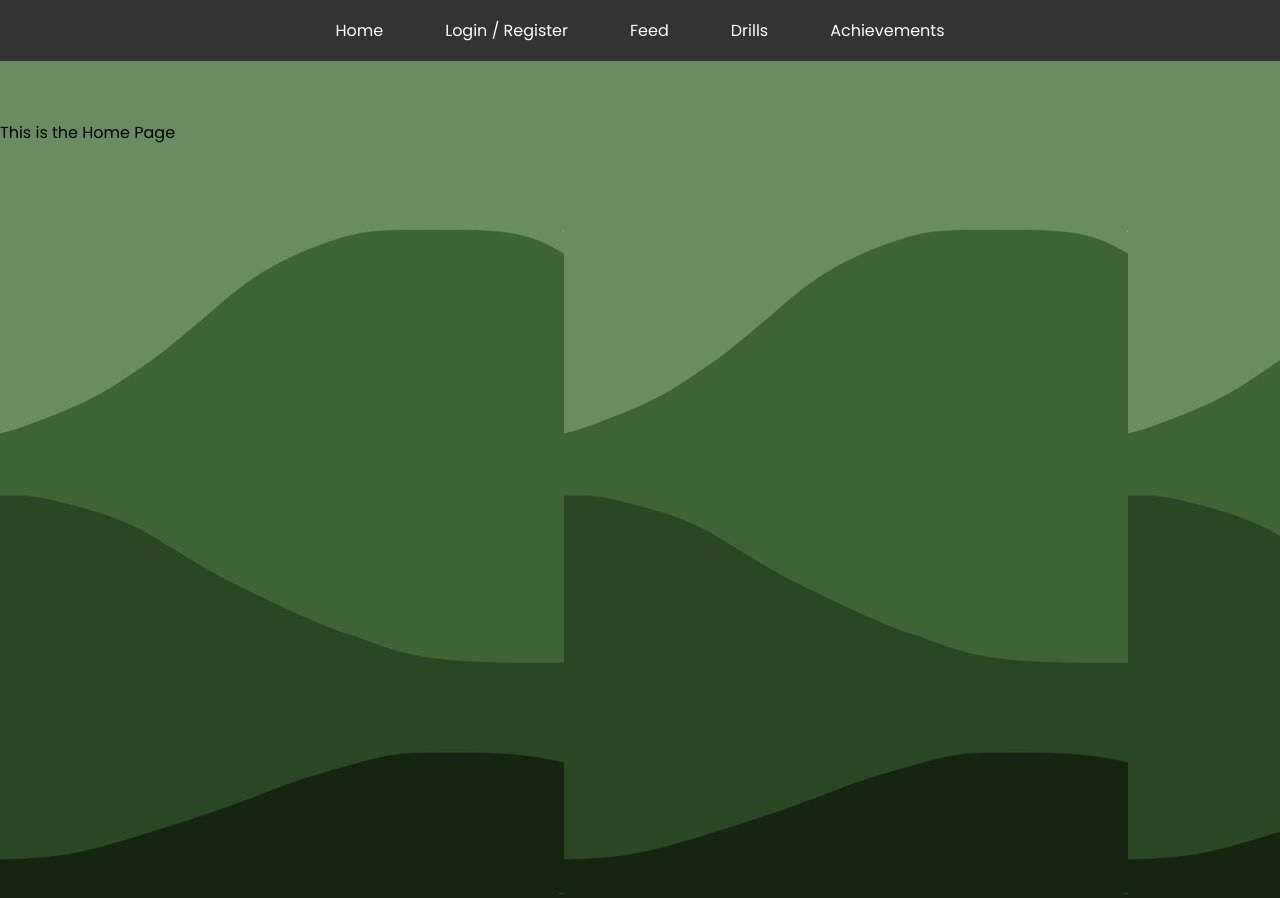
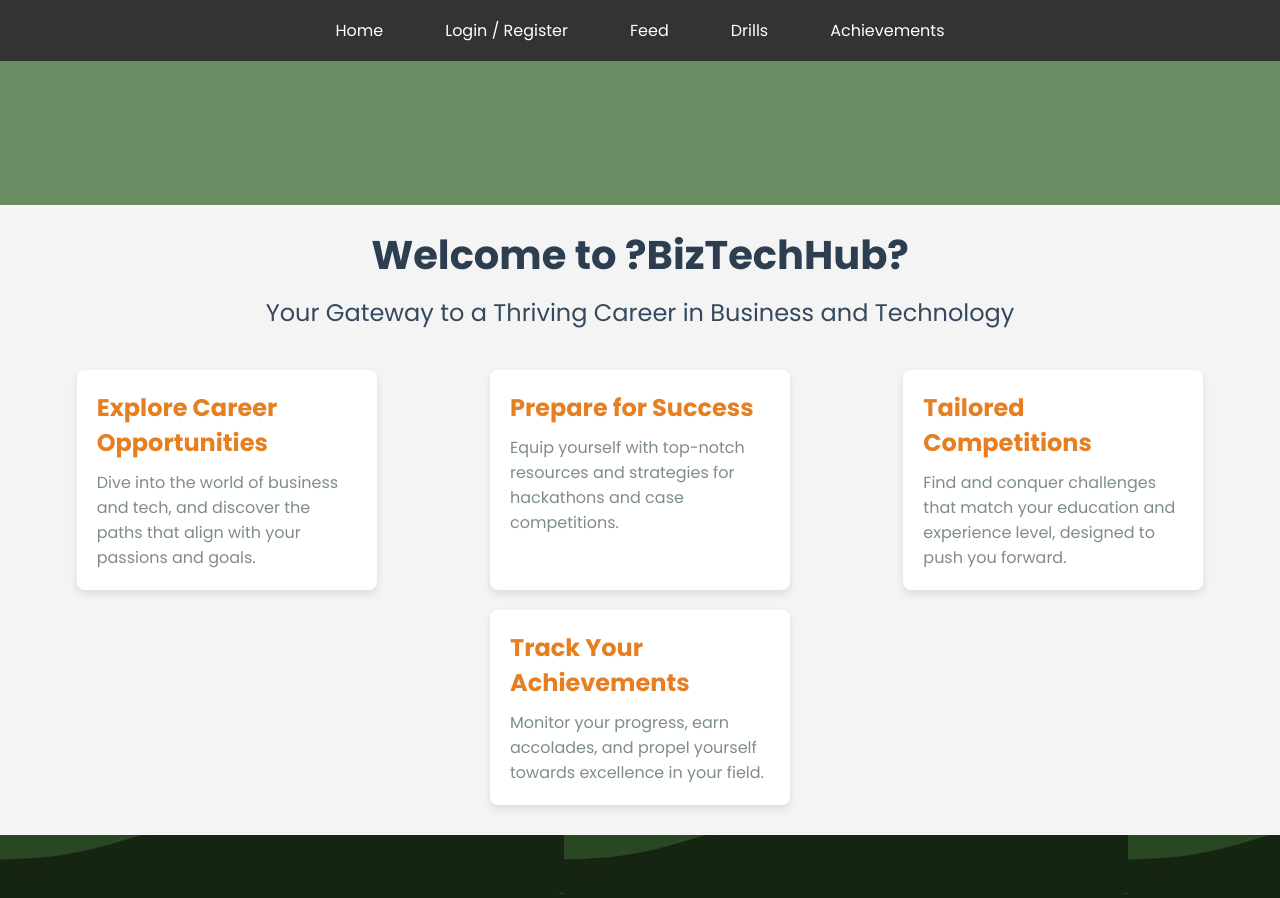
Before and after one commit to parora54/ignition-hacks-v5, a React (Vite) app in the folder client/: page / in a window 1280 px wide. Shown: the top 898 px of the page. Built offline with nearby package versions, Linux system fonts and the light colour scheme.

Commit message:
add: basic home page

```diff
--- a/client/src/Home.jsx
+++ b/client/src/Home.jsx
@@ -1,8 +1,45 @@
 function Home() {
   return (
-    <>
-      <div>This is the Home Page</div>
-    </>
+    <div className="home-container">
+      <h1 className="welcome-text">Welcome to ?BizTechHub?</h1>
+      <p className="subheading">
+        Your Gateway to a Thriving Career in Business and Technology
+      </p>
+
+      <section className="feature-section">
+        <div className="feature">
+          <h2>Explore Career Opportunities</h2>
+          <p>
+            Dive into the world of business and tech, and discover the paths
+            that align with your passions and goals.
+          </p>
+        </div>
+
+        <div className="feature">
+          <h2>Prepare for Success</h2>
+          <p>
+            Equip yourself with top-notch resources and strategies for
+            hackathons and case competitions.
+          </p>
+        </div>
+
+        <div className="feature">
+          <h2>Tailored Competitions</h2>
+          <p>
+            Find and conquer challenges that match your education and experience
+            level, designed to push you forward.
+          </p>
+        </div>
+
+        <div className="feature">
+          <h2>Track Your Achievements</h2>
+          <p>
+            Monitor your progress, earn accolades, and propel yourself towards
+            excellence in your field.
+          </p>
+        </div>
+      </section>
+    </div>
   );
 }
 
--- a/client/src/index.css
+++ b/client/src/index.css
@@ -11,8 +11,8 @@ font-family: "Poppins", sans-serif;
 
 body {
     display: flex;
-    /* justify-content: center;
-    align-items: center; */
+    justify-content: space-between;
+    align-items: center;
     min-height: 100vh;
     background: url(assets/b5.jpg);
     margin-top: 15vh;
@@ -111,3 +111,48 @@ body {
 .register-link p a:hover {
     text-decoration: underline
 }
+
+/* HOME PAGE */
+
+.home-container {
+    padding: 20px;
+    text-align: center;
+    background-color: #f4f4f4;
+  }
+
+  .welcome-text {
+    font-size: 2.5em;
+    margin-bottom: 10px;
+    color: #2c3e50;
+  }
+
+  .subheading {
+    font-size: 1.5em;
+    margin-bottom: 30px;
+    color: #34495e;
+  }
+
+  .feature-section {
+    display: flex;
+    flex-wrap: wrap;
+    justify-content: space-around;
+  }
+
+  .feature {
+    background-color: #ffffff;
+    padding: 20px;
+    margin: 10px;
+    border-radius: 8px;
+    box-shadow: 0 4px 8px rgba(0, 0, 0, 0.1);
+    width: 300px;
+    text-align: left;
+  }
+
+  .feature h2 {
+    color: #e67e22;
+    margin-bottom: 10px;
+  }
+
+  .feature p {
+    color: #7f8c8d;
+  }
```
